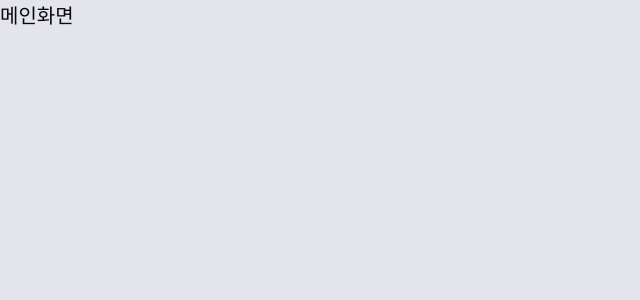
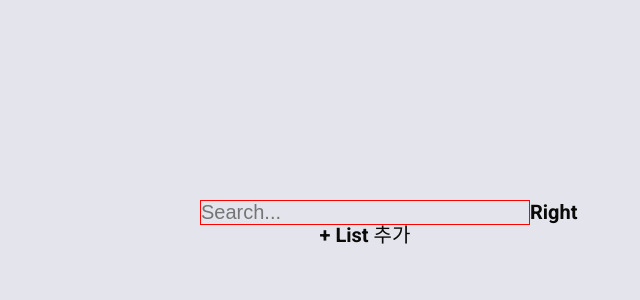
Before and after one commit to slee2540/Reminder, a React (Create React App) app: page / in a window 1280 px wide. Shown: the top 300 px of the page, without its empty margins (0-640 px from the left). Built offline with nearby package versions, Linux system fonts and the light colour scheme.

Commit message:
Update / 왼쪽부분 List 관련 화면 추가

```diff
--- a/src/App.js
+++ b/src/App.js
@@ -1,7 +1,20 @@
 import React from 'react';
+import SearchBox from 'components/SearchBox';
+import List from 'components/List';
+// import AddButton from 'components/AddButton';
+// import Task from 'components/Task';
+import css from './app.module.css';
 
 function App() {
-  return <div>메인화면</div>;
+  return (
+    <div className={css.wrapper}>
+      <div className={css.leftWrapper}>
+        <SearchBox />
+        <List />
+      </div>
+      <div className={css.rightWrapper}>Right</div>
+    </div>
+  );
 }
 
 export default App;
--- a/src/app.module.css
+++ b/src/app.module.css
@@ -1,13 +1,28 @@
 .wrapper {
   display: flex;
   flex-direction: row;
+
   padding: 10rem;
 }
 
 .leftWrapper {
-  flex: 1;
+  flex: 3;
+  display: flex;
+  flex-direction: column;
 }
 
 .rightWrapper {
-  flex: 6;
+  flex: 5;
+  display: flex;
+  flex-direction: column;
 }
+
+.rightHeaderWrapper {
+  display: flex;
+  flex-direction: row;
+}
+
+.rightHeaderHeadLabel {
+  flex: 4;
+  border: 1px solid blue;
+}
```
